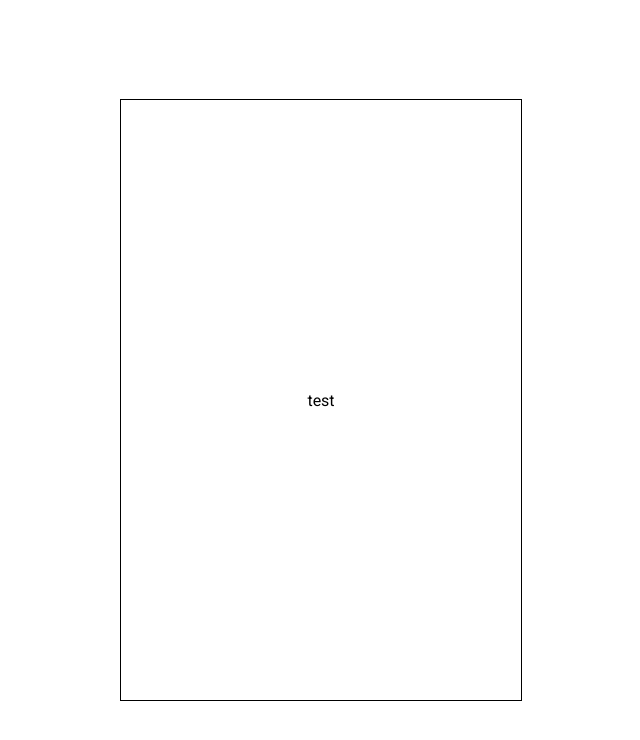
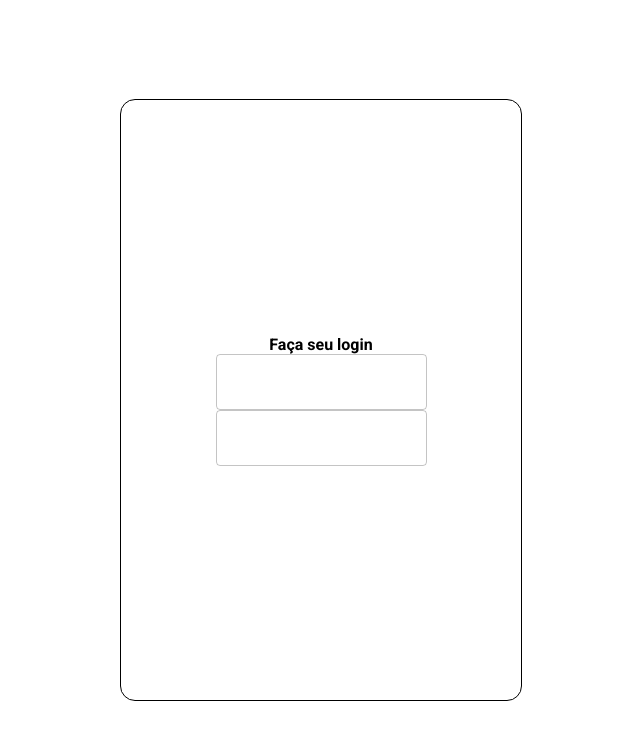
Before and after one commit to KaremLeticia/Isso-Nao-E-Um-Calendario-INEUC, a React (Vite) app: page /login in a window 1280 px wide. Shown: the top 740 px of the page, without its empty margins (319-959 px from the left). Built offline with nearby package versions, Linux system fonts and the light colour scheme.

Commit message:
Login textInputs

```diff
--- a/package.json
+++ b/package.json
@@ -9,6 +9,9 @@
     "preview": "vite preview"
   },
   "dependencies": {
+    "@emotion/react": "^11.11.0",
+    "@emotion/styled": "^11.11.0",
+    "@mui/material": "^5.13.0",
     "react": "^18.2.0",
     "react-dom": "^18.2.0",
     "react-icons": "^4.8.0",
--- a/src/Pages/Login/index.jsx
+++ b/src/Pages/Login/index.jsx
@@ -1,8 +1,11 @@
 import {
     LoginContainer,
     LoginContent,
+    LoginTitle,
+    Span,
+} from './styles'
 
-} from './styles'
+import { TextField } from '@mui/material'
 
 const Login = () => {
     return (
@@ -10,7 +13,9 @@ const Login = () => {
             <LoginContainer>
 
                 <LoginContent>
-                    test
+                    <LoginTitle>Faça seu <Span>login</Span></LoginTitle>
+                    <TextField size='20' />
+                    <TextField size='90' />
                 </LoginContent>
 
             </LoginContainer>
--- a/src/Pages/Login/styles.js
+++ b/src/Pages/Login/styles.js
@@ -12,7 +12,17 @@ export const LoginContent = styled.div`
     width: 400px;
     height: 600px;
     display: flex;
+    flex-direction: column;
     align-items: center;
     justify-content: center;
-    border: 1px solid ;
+    border: 1px solid;
+    border-radius: 15px;
 `;
+
+export const LoginTitle = styled.h1`
+    font-size: 16px;
+`;
+
+ export const Span = styled.span`
+    font-weight: 600;
+ `;
```
Also changed, not shown: 2 other files (tests, documents, lock files or other folders).
